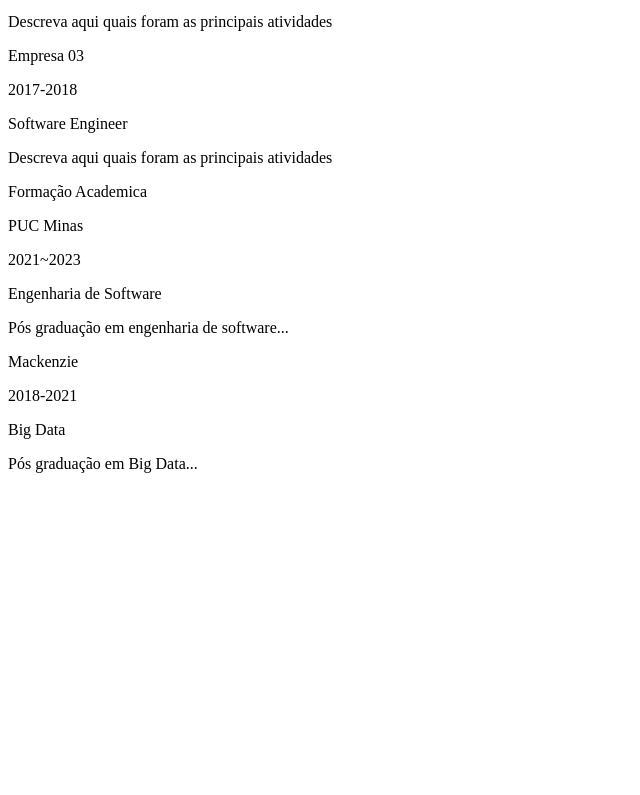
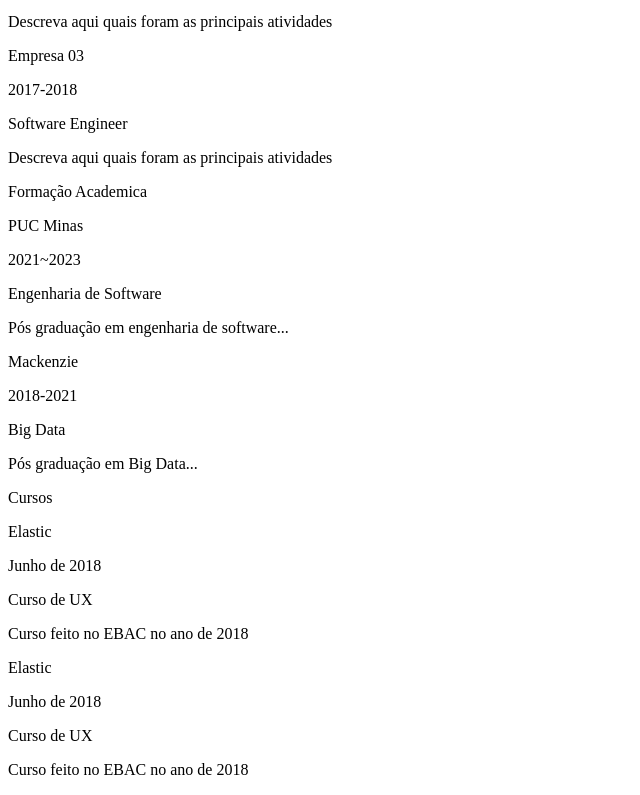
Before and after one commit to Raza6869/NewLegacy.github.io, a plain HTML site: page index.html in a window 1280 px wide. Shown: the part 1591-2386 px from the top of the page, without its empty margins (0-640 px from the left). Before the commit the page ends 2080 px from the top, so only its background shows below. Drawn offline with Linux system fonts and the light colour scheme; files that its build step writes are made by us from their sources.

Commit message:
feature:add cursos (#5)

```diff
--- a/index.html
+++ b/index.html
@@ -130,6 +130,32 @@
                     </div>
                 </section>
                 <!-- fim formação academica-->
+                <!-- awards -->
+                <section class="awards gap">
+                    <div class="right-tittle">Cursos</div>
+                    <div class="awards-contents">
+                        <div class="awards-left">
+                            <p class="awards-company-name">Elastic</p>
+                            <p class="awards-time-period">Junho de 2018</p>
+                        </div>
+                        <div class="awards-right">
+                            <p class="awards-name">Curso de UX</p>
+                            <p class="awards-desc">
+                                Curso feito no EBAC no ano de 2018
+                            </p>
+                        </div>
+                        <div class="awards-left">
+                            <p class="awards-company-name">Elastic</p>
+                            <p class="awards-time-period">Junho de 2018</p>
+                        </div>
+                        <div class="awards-right">
+                            <p class="awards-name">Curso de UX</p>
+                            <p class="awards-desc">
+                                Curso feito no EBAC no ano de 2018
+                            </p>
+                        </div>
+                    </div>
+                </section>
             </div>
         </section>
     </main>
```
